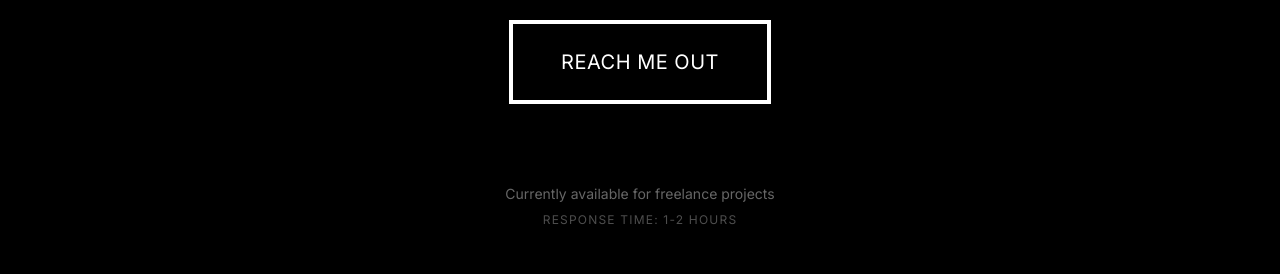
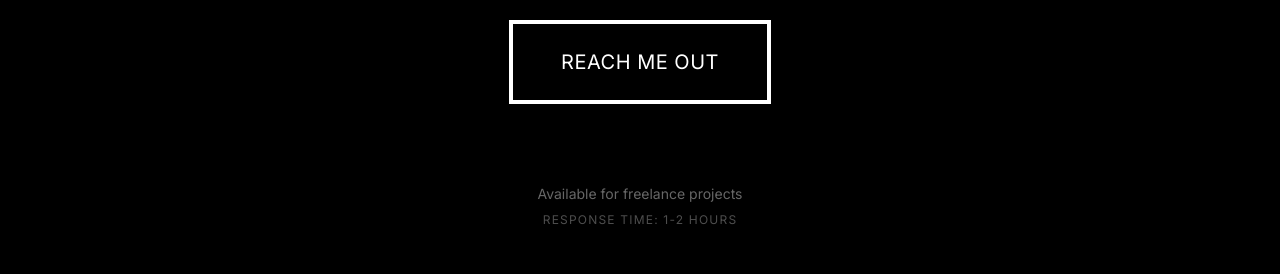
Before and after one commit to mhmmdarsy/arc-porto, a React (Vite) app: page / in a window 1280 px wide. Shown: the part 7371-7645 px from the top of the page. Built offline with nearby package versions, Linux system fonts and the light colour scheme.

Commit message:
fix: update freelance availability message in ContactSection component

```diff
--- a/src/components/ContactSection.tsx
+++ b/src/components/ContactSection.tsx
@@ -99,7 +99,7 @@ export function ContactSection() {
         {/* Additional Info */}
         <div className="mt-20 text-center">
           <p className="text-sm opacity-40 mb-2">
-            Currently available for freelance projects
+            Available for freelance projects
           </p>
           <p className="text-xs uppercase tracking-widest opacity-30">
             Response time: 1-2 hours
```
